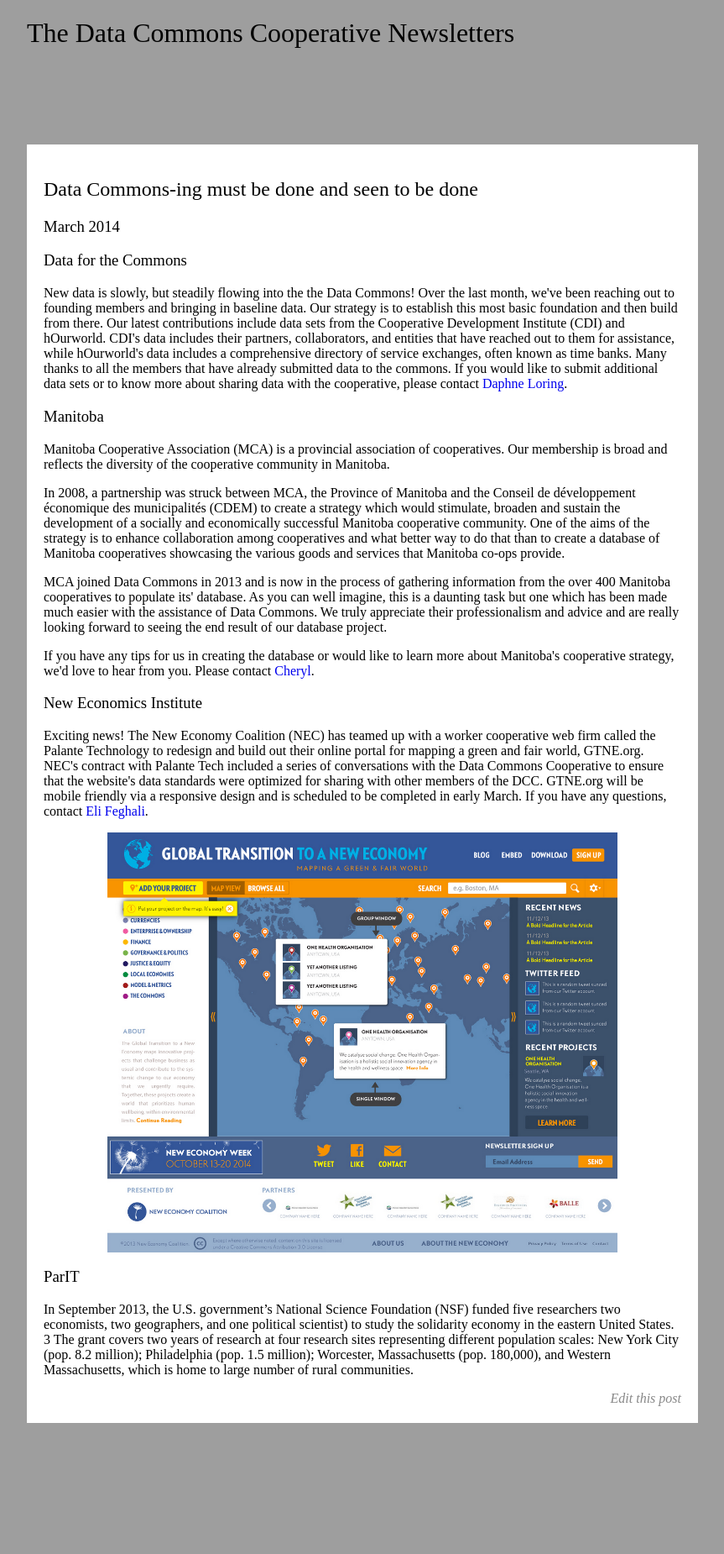
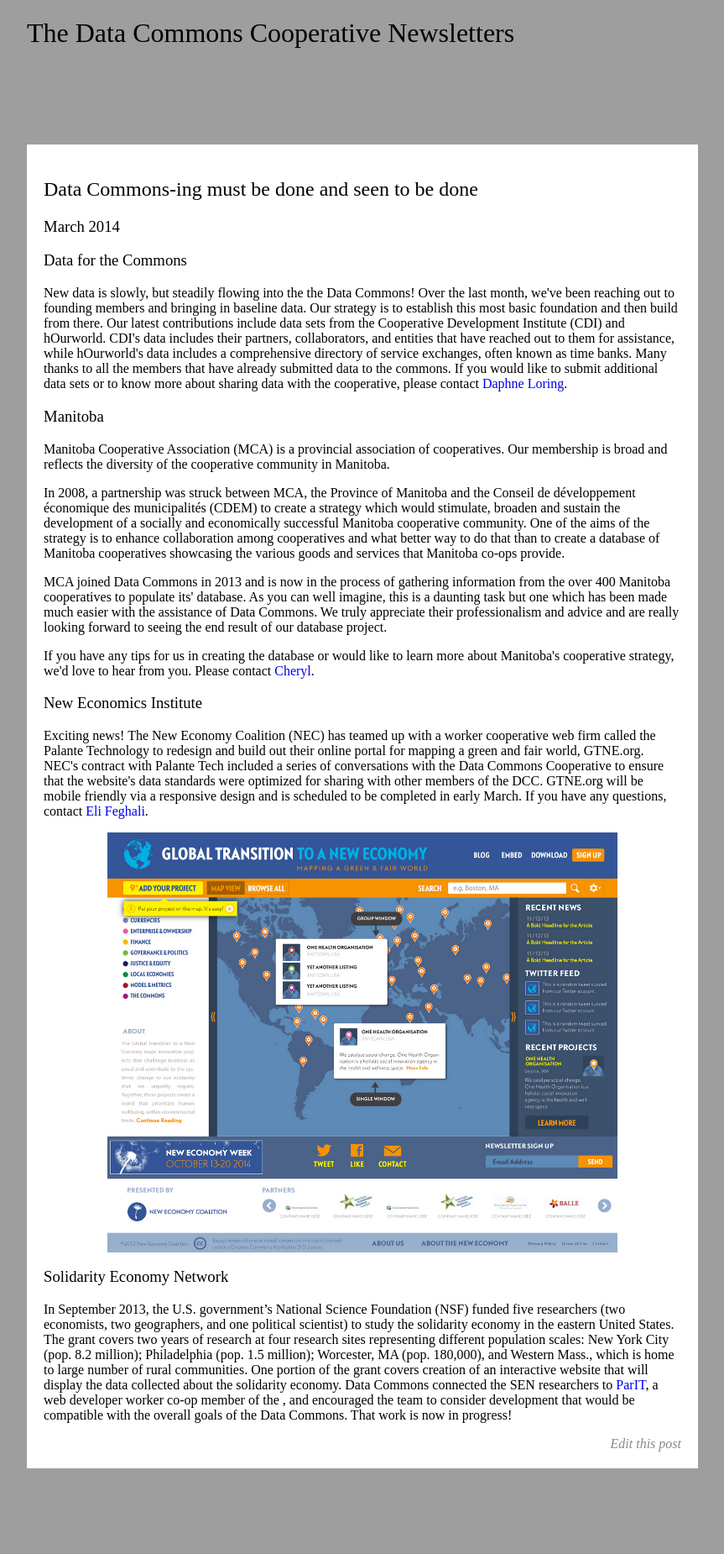
Before and after one commit to datacommons/datacommons.github.io, a Jekyll site: the page built from _posts/2014-03-25-hello.html, in a window 1280 px wide. Shown: the whole page at 84% size, without its empty margins (208-1071 px from the left). Built offline with Jekyll 4.4.1, drawn with Linux system fonts in a browser that asks for light colours; some web fonts are replaced; Markdown is read by kramdown in place of the engine named in the settings; before the commit the page ends 1796 px from its top, so only the background shows below that.

Commit message:
Update 2014-03-25-hello.html
Added some info on the last item and changed title to Solidarity Economy Network. Need to run this change by Mark at ParIT and the SEN team.

```diff
--- a/_posts/2014-03-25-hello.html
+++ b/_posts/2014-03-25-hello.html
@@ -64,13 +64,20 @@
 
 <img class="show" src="{{site.baseurl}}/images/nei.png" />
 
-<h3>ParIT</h3>
+<h3>Solidarity Economy Network</h3>
 
 <p>In September 2013, the U.S. government’s National Science Foundation
-(NSF) funded five researchers two economists, two geographers, and one
+(NSF) funded five researchers (two economists, two geographers, and one
 political scientist) to study the solidarity economy in the eastern
-United States. 3 The grant covers two years of research at four
+United States. The grant covers two years of research at four
 research sites representing different population scales: New York City
 (pop. 8.2 million); Philadelphia (pop. 1.5 million); Worcester,
-Massachusetts (pop. 180,000), and Western Massachusetts, which is home
-to large number of rural communities.</p>
+MA (pop. 180,000), and Western Mass., which is home
+to large number of rural communities. One portion of the grant covers
+creation of an interactive website that will display the data collected
+about the solidarity economy. Data Commons connected the SEN researchers
+to <a href="http://www.parit.ca/">ParIT</a>, a web developer worker co-op
+member of the <a href="http://member.find.coop/"Canadian Worker Co-op
+Federation</a></a>, and encouraged the team to consider development that
+would be compatible with the overall goals of the Data Commons. That work
+is now in progress!</p>
```
